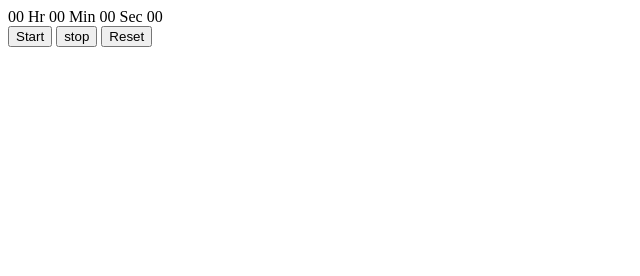
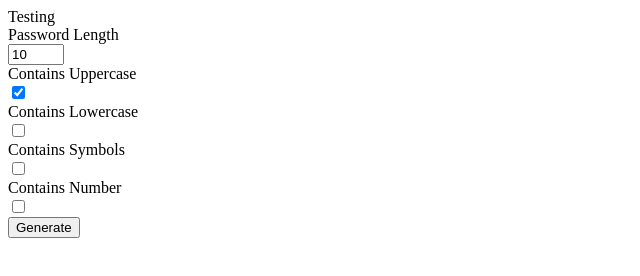
Before and after one commit to NikhilVKumar/Nikhil, a plain HTML site: page index.html in a window 1280 px wide. Shown: the whole page, without its empty margins (0-640 px from the left). Drawn offline with Linux system fonts and the light colour scheme.

Commit message:
Add files via upload

```diff
--- a/index.html
+++ b/index.html
@@ -5,28 +5,72 @@
     <meta charset="UTF-8">
     <meta http-equiv="X-UA-Compatible" content="IE=edge">
     <meta name="viewport" content="width=device-width, initial-scale=1.0">
-    <title>stopwatck</title>
-    <link rel="stylesheet" href="style.css">
+    <title>Document</title>
+    <link rel="stylesheet" href="app.css">
 </head>
 
 <body>
-    <div id="container">
-        <div id="time">
-            <span class="digit" id="hr">00</span>
-            <span class="txt">Hr</span>
-            <span class="digit" id="min">00</span>
-            <span class="txt">Min</span>
-            <span class="digit" id="sec">00</span>
-            <span class="txt">Sec</span>
-            <span class="digit" id="count">00</span>
-        </div>
-        <div id="btn-container">
-            <button class="btn" id="start" onclick="start()">Start</button>
-            <button class="btn" id="stop" onclick="stop()">stop</button>
-            <button class="btn" id="reset" onclick="reset()">Reset</button>
+
+    <div class="main">
+        <div class="box">
+            <span id="pass-box">Testing</span>
+            <div class="row">
+                <div class="left">
+                    Password Length
+                </div>
+                <div class="right">
+                    <input type="number" id="total-char" max="30" min="2" value="10">
+                </div>
+            </div>
+            <div class="row">
+                <label for="upper-case">
+                    <div class="left">
+                        Contains Uppercase
+                    </div>
+                </label>
+                <div class="right">
+                    <input type="checkbox" id="upper-case" checked>
+                </div>
+            </div>
+            <div class="row">
+                <label for="lower-case">
+                    <div class="left">
+                        Contains Lowercase
+                    </div>
+                </label>
+                <div class="right">
+                    <input type="checkbox" id="lower-case">
+                </div>
+            </div>
+            <div class="row">
+                <label for="symbols">
+                    <div class="left">
+                        Contains Symbols
+                    </div>
+                </label>
+                <div class="right">
+                    <input type="checkbox" id="symbols">
+                </div>
+            </div>
+            <div class="row">
+                <label for="number">
+                    <div class="left">
+                        Contains Number
+                    </div>
+                </label>
+                <div class="right">
+                    <input type="checkbox" id="number">
+                </div>
+            </div>
+            <div class="row">
+                <button id="btn">
+                    Generate
+                </button>
+            </div>
         </div>
     </div>
-    <script src="index.js"></script>
+
+    <script src="app.js"></script>
 </body>
 
 </html>
```
